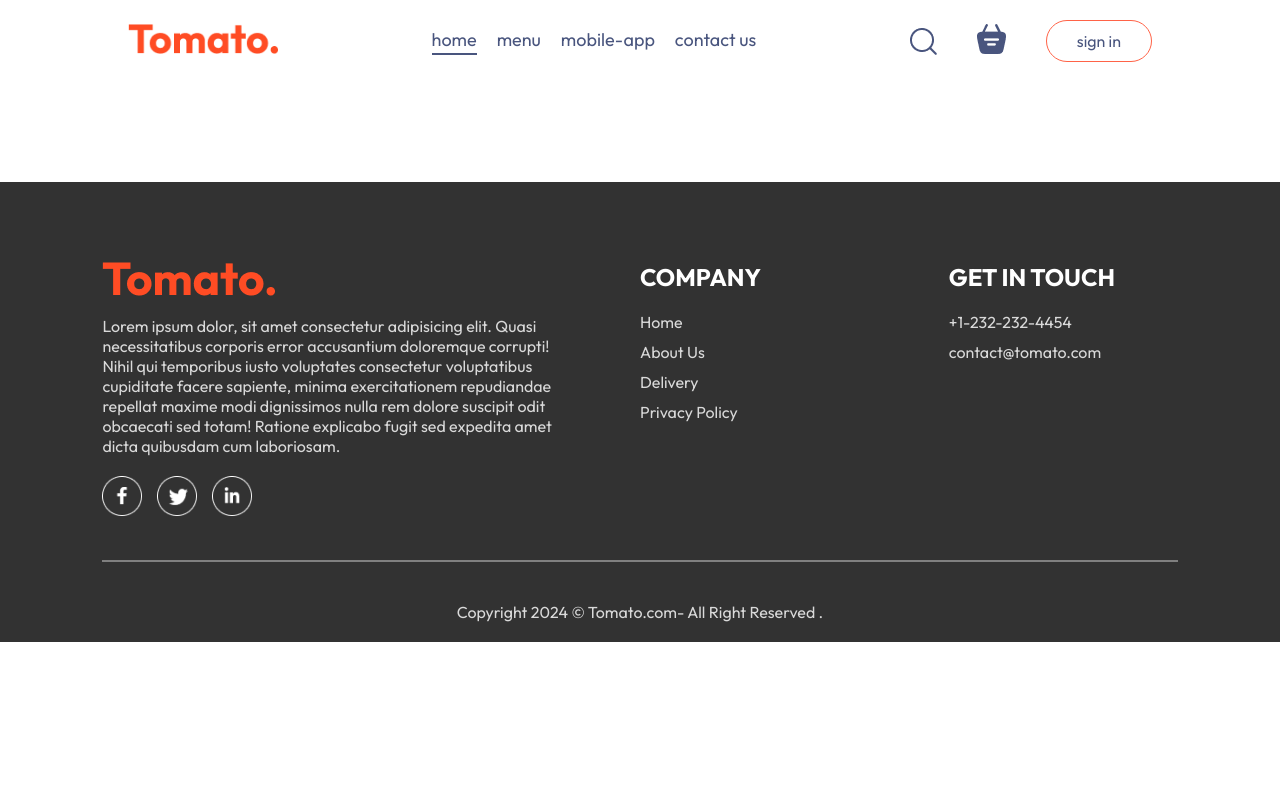
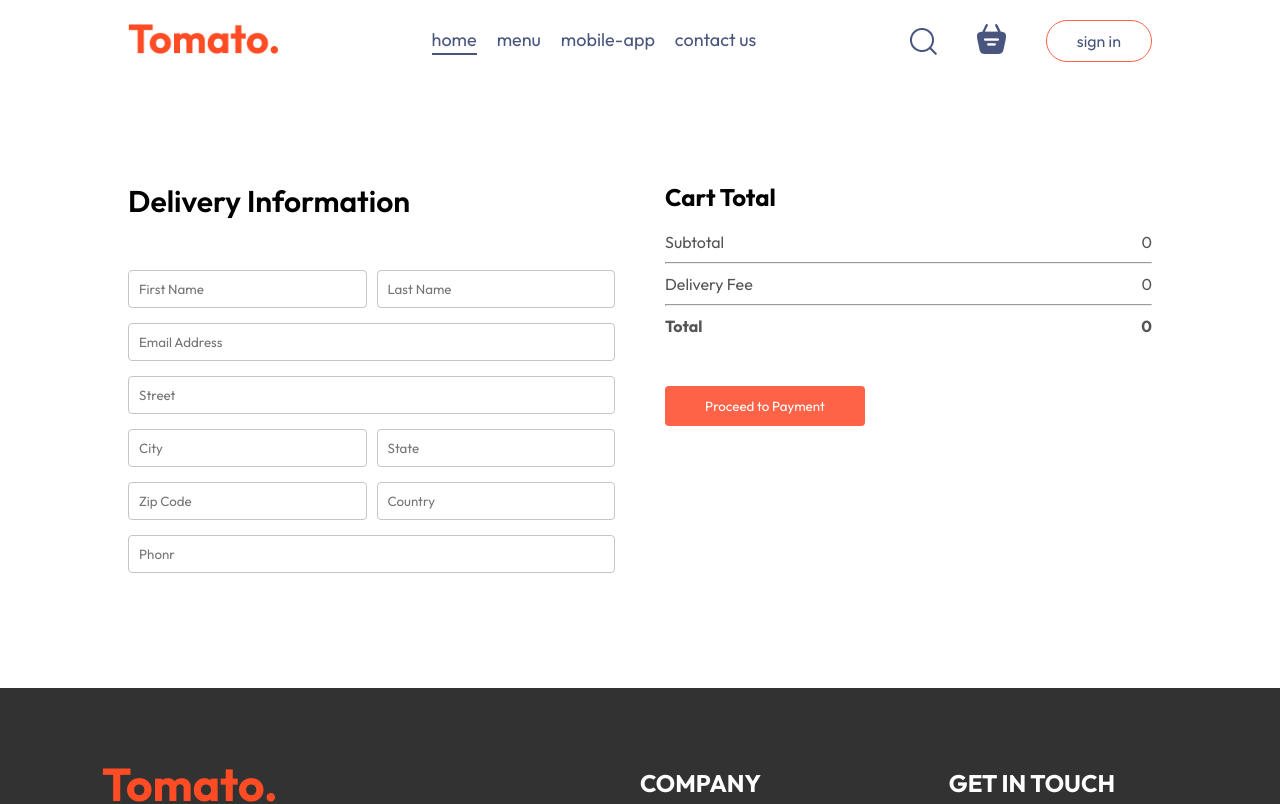
Before and after one commit to sujalbindra1012/Food-Delivery-Website-Using-MERN, a React (Vite) app in the folder frontend/: page /order in a window 1280 px wide. Shown: the top 804 px of the page. Built offline with nearby package versions, Linux system fonts and the light colour scheme; a web font is replaced by a local one.

Commit message:
frontend completed

```diff
--- a/frontend/src/pages/Cart/Cart.jsx
+++ b/frontend/src/pages/Cart/Cart.jsx
@@ -1,9 +1,12 @@
 import React, { useContext } from 'react';
 import './Cart.css';
 import { StoreContext } from '../../context/StoreContext';
+import { useNavigate } from 'react-router-dom';
 const Cart = () => {
 
   const { cartItems, food_list, removeFromCart, getTotalCartAmount } = useContext(StoreContext);
+
+  const navigate = useNavigate();
 
   return (
     <div className='cart'>
@@ -47,15 +50,15 @@
             <hr />
             <div className="cart-total-details">
               <p>Delivery Fee</p>
-              <p>{50}</p>
+              <p>{getTotalCartAmount() === 0 ? 0 : 50}</p>
             </div>
             <hr />
             <div className="cart-total-details">
               <b>Total</b>
-              <b>{getTotalCartAmount() + 50}</b>
+              <b>{getTotalCartAmount() === 0 ? 0 : getTotalCartAmount() + 50}</b>
             </div>
           </div>
-          <button>Proceed to checkout</button>
+          <button onClick={() => navigate('/order')}>Proceed to checkout</button>
         </div>
         <div className="cart-promocode">
           <div>
--- a/frontend/src/pages/PlaceOrder/PlaceOrder.css
+++ b/frontend/src/pages/PlaceOrder/PlaceOrder.css
@@ -0,0 +1,41 @@
+.place-order {
+    display: flex;
+    align-items: start;
+    justify-content: space-between;
+    gap: 50px;
+    margin-top: 100px;
+}
+
+.place-order-left {
+    width: 100%;
+    max-width: max(30%, 500px);
+}
+
+.place-order-left .title {
+    font-size: 30px;
+    font-weight: 600;
+    margin-bottom: 50px;
+}
+
+.place-order-left input {
+    margin-bottom: 15px;
+    width: 100%;
+    padding: 10px;
+    border: 1px solid #c5c5c5;
+    border-radius: 4px;
+    outline-color: tomato;
+}
+
+.place-order-left .multi-fields {
+    display: flex;
+    gap: 10px;
+}
+
+.place-order-right {
+    width: 100%;
+    max-width: max(40%, 500px);
+}
+
+.place-order .cart-total button {
+    margin-top: 30px;
+}
--- a/frontend/src/pages/PlaceOrder/PlaceOrder.jsx
+++ b/frontend/src/pages/PlaceOrder/PlaceOrder.jsx
@@ -1,11 +1,59 @@
-import React from 'react';
+import React, { useContext } from 'react';
 import './PlaceOrder.css';
+import { StoreContext } from '../../context/StoreContext';
 
 const PlaceOrder = () => {
+
+  const { getTotalCartAmount } = useContext(StoreContext);
+
   return (
-    <div>
+    <form className="place-order">
+      <div className="place-order-left">
+        <p className="title">
+          Delivery Information
+        </p>
+        <div className="multi-fields">
+          <input type="text" placeholder='First Name' />
+          <input type="text" placeholder='Last Name' />
+        </div>
+        <input type="email" placeholder='Email Address' />
+        <input type="text" placeholder='Street' />
 
-    </div>
+        <div className="multi-fields">
+          <input type="text" placeholder='City' />
+          <input type="text" placeholder='State' />
+        </div>
+
+        <div className="multi-fields">
+          <input type="text" placeholder='Zip Code' />
+          <input type="text" placeholder='Country' />
+        </div>
+        <input type="text" placeholder='Phonr' />
+
+      </div>
+      <div className="place-order-right">
+        <div className="cart-total">
+          <h2>Cart Total</h2>
+          <div>
+            <div className="cart-total-details">
+              <p>Subtotal</p>
+              <p>{getTotalCartAmount()}</p>
+            </div>
+            <hr />
+            <div className="cart-total-details">
+              <p>Delivery Fee</p>
+              <p>{getTotalCartAmount() === 0 ? 0 : 50}</p>
+            </div>
+            <hr />
+            <div className="cart-total-details">
+              <b>Total</b>
+              <b>{getTotalCartAmount() === 0 ? 0 : getTotalCartAmount() + 50}</b>
+            </div>
+          </div>
+          <button>Proceed to Payment</button>
+        </div>
+      </div>
+    </form>
   )
 }
 
```
